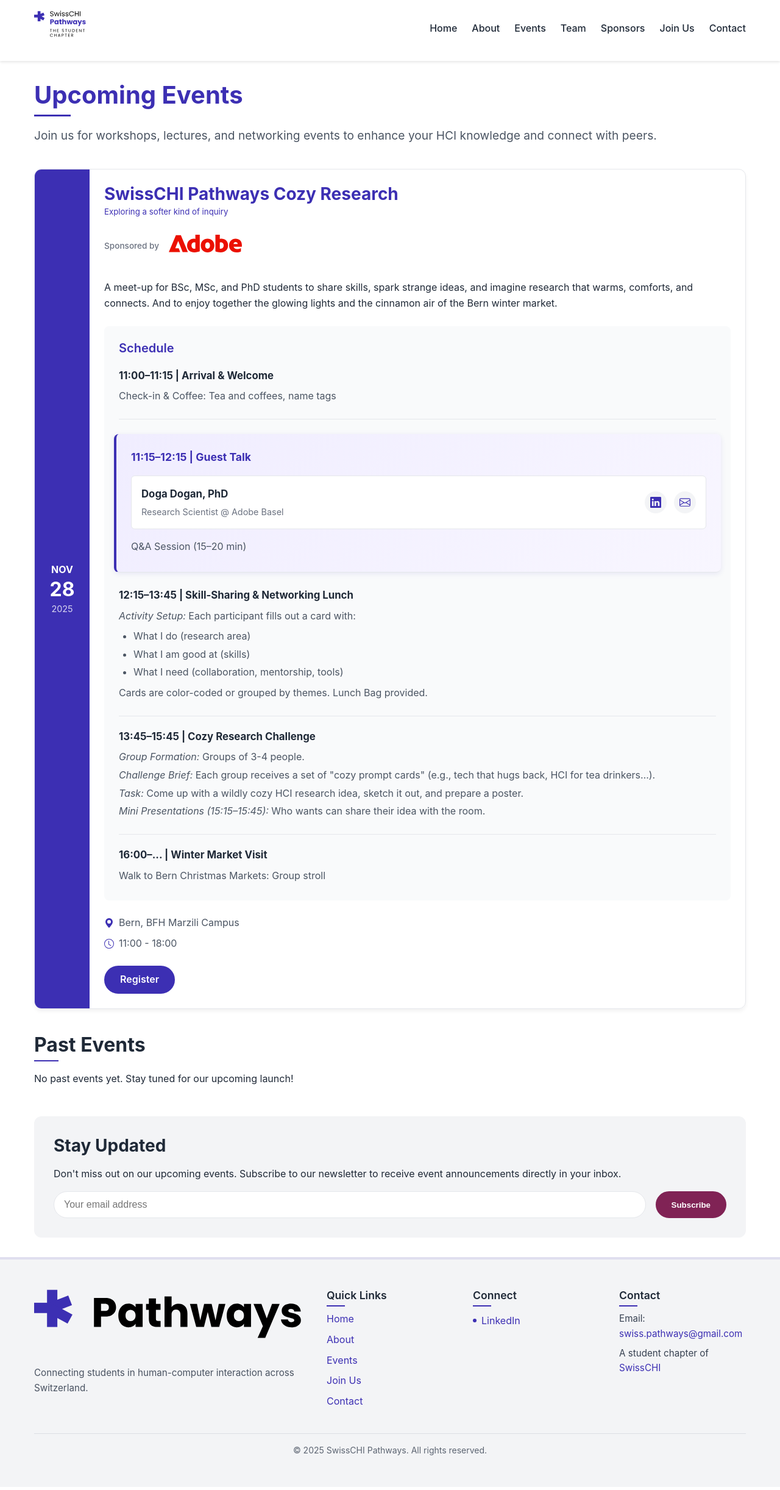
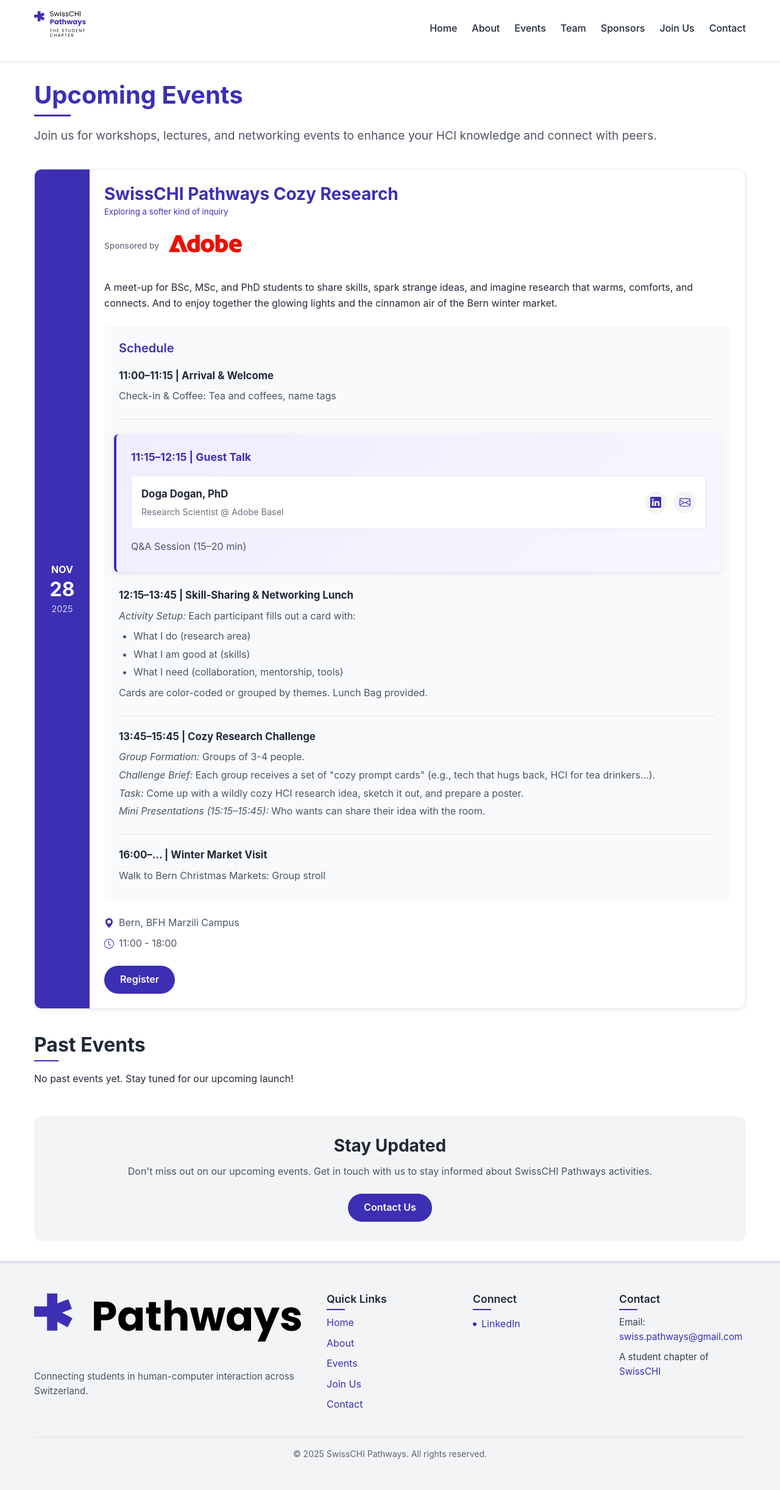
Before and after one commit to SwissCHI-Pathways/swisschi-pathways.github.io, a Jekyll site: the page built from events.md, in a window 1280 px wide. Shown: the whole page at 61% size. Built offline with Jekyll 4.4.1, drawn with Linux system fonts in a browser that asks for light colours; some of the changed lines change nothing that is shown.

Commit message:
refactor: update subscription section to encourage contact instead of email sign-up

```diff
--- a/events.md
+++ b/events.md
@@ -169,11 +169,8 @@ title: Events
 
   <div class="subscribe-events mt-3">
     <h3>Stay Updated</h3>
-    <p>Don't miss out on our upcoming events. Subscribe to our newsletter to receive event announcements directly in your inbox.</p>
-    <form class="subscribe-form">
-      <input type="email" placeholder="Your email address" required>
-      <button type="submit" class="btn btn-secondary">Subscribe</button>
-    </form>
+    <p>Don't miss out on our upcoming events. Get in touch with us to stay informed about SwissCHI Pathways activities.</p>
+    <a href="{{ '/contact' | relative_url }}" class="btn btn-primary">Contact Us</a>
   </div>
 </div>
 
@@ -413,20 +410,20 @@ title: Events
     padding: 2rem;
     border-radius: 12px;
     margin-top: 3rem;
+    text-align: center;
   }
 
-  .subscribe-form {
-    display: flex;
-    gap: 1rem;
-    margin-top: 1rem;
+  .subscribe-events h3 {
+    margin-bottom: 0.75rem;
   }
 
-  .subscribe-form input {
-    flex: 1;
-    padding: 0.75rem 1rem;
-    border: 1px solid #e5e7eb;
-    border-radius: 30px;
-    font-size: 1rem;
+  .subscribe-events p {
+    margin-bottom: 1.5rem;
+    color: #4b5563;
+  }
+
+  .subscribe-events .btn {
+    display: inline-block;
   }
 
   @media (max-width: 640px) {
@@ -445,10 +442,6 @@ title: Events
     .event-date-badge .year {
       font-size: 1rem;
       margin: 0;
-    }
-
-    .subscribe-form {
-      flex-direction: column;
     }
   }
 
```
